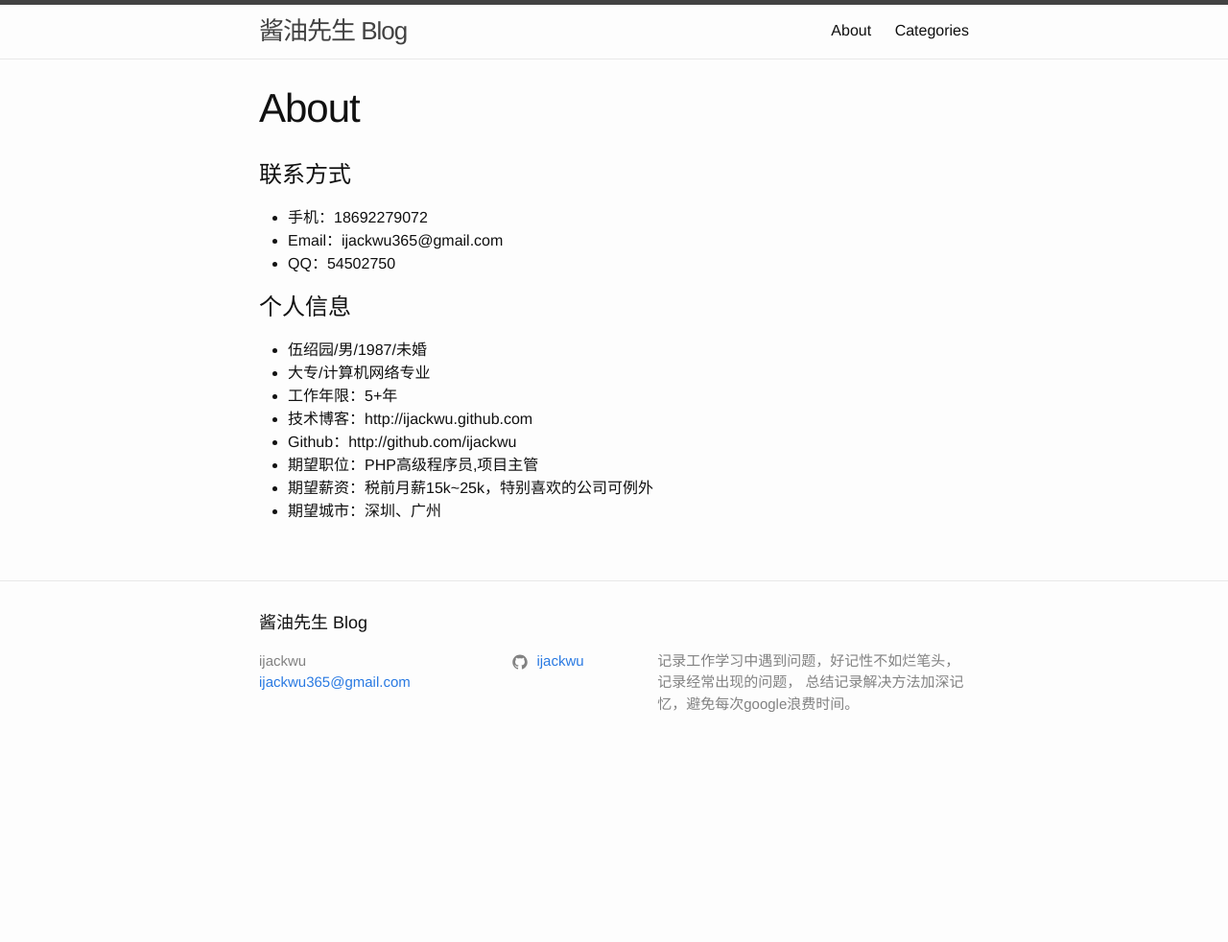
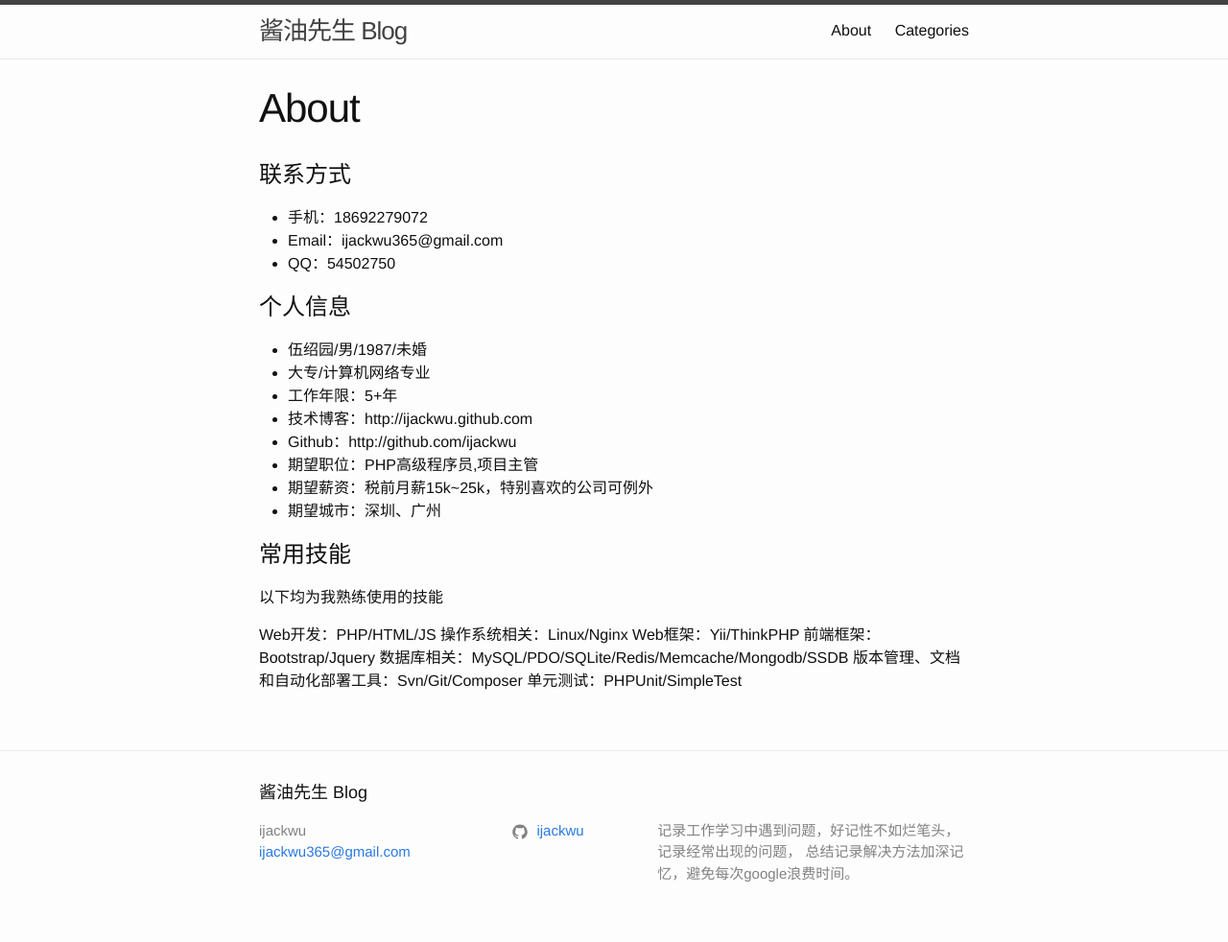
Before and after one commit to ijackwu/ijackwu.github.io, a Jekyll site: the page built from about.md, in a window 1280 px wide. Shown: the whole page at 96% size. Built offline with Jekyll 4.4.1, drawn with Linux system fonts in a browser that asks for light colours; before the commit the page ends 900 px from its top, so only the background shows below that.

Commit message:
Update about.md

```diff
--- a/about.md
+++ b/about.md
@@ -20,3 +20,15 @@ permalink: /about.html
  - 期望职位：PHP高级程序员,项目主管
  - 期望薪资：税前月薪15k~25k，特别喜欢的公司可例外
  - 期望城市：深圳、广州
+
+# 常用技能
+
+以下均为我熟练使用的技能
+
+Web开发：PHP/HTML/JS
+操作系统相关：Linux/Nginx
+Web框架：Yii/ThinkPHP
+前端框架：Bootstrap/Jquery
+数据库相关：MySQL/PDO/SQLite/Redis/Memcache/Mongodb/SSDB
+版本管理、文档和自动化部署工具：Svn/Git/Composer
+单元测试：PHPUnit/SimpleTest
```
